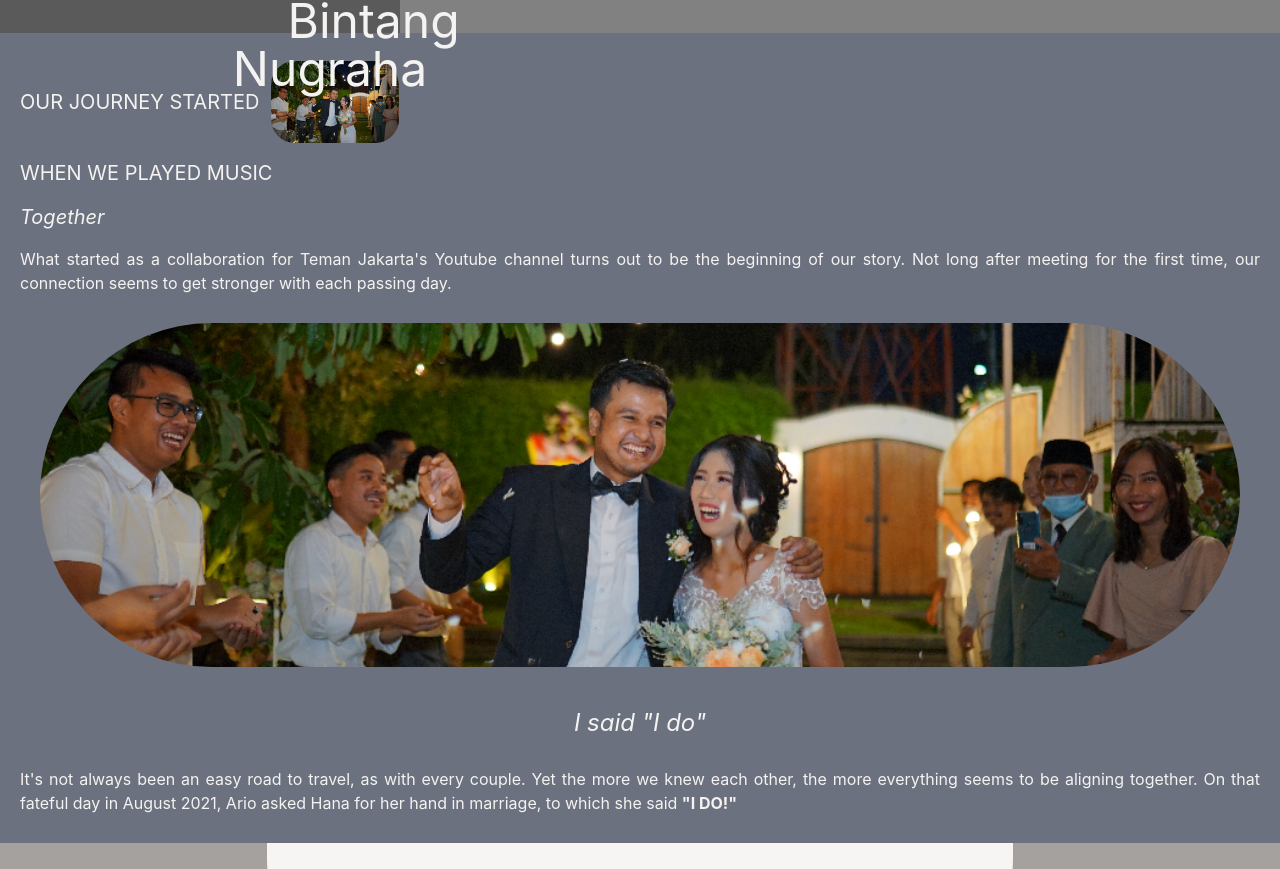
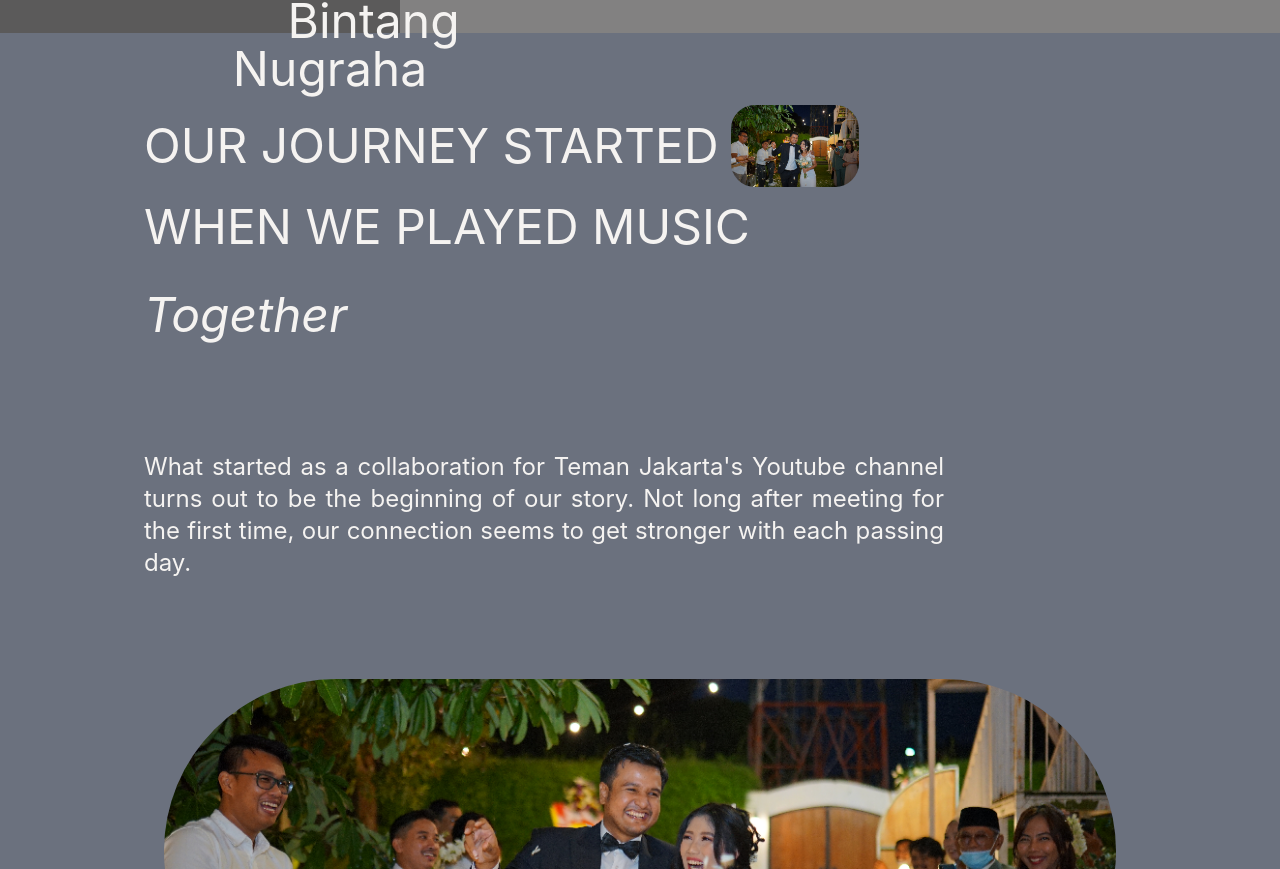
Before and after one commit to ariobintangn/hana-bintang-invitation, a React (Create React App) app in the folder hana-bintang-invitation/: page / in a window 1280 px wide. Shown: the part 1931-2800 px from the top of the page. Built offline with nearby package versions, Linux system fonts and the light colour scheme; grey boxes are pictures that could not be loaded.

Commit message:
add reactive margins

```diff
--- a/hana-bintang-invitation/src/App.js
+++ b/hana-bintang-invitation/src/App.js
@@ -180,9 +180,9 @@ function App() {
       {/*JOURNEY */}
 
       <div className="" id="journey">
-        <div className="bg-cgrey text-left p-5 flex-col">
-          <div className="text-xl">
-            <div className="bg-cgrey py-2 flex items-center">
+        <div className="bg-cgrey text-left p-5 flex-col md:p-16 xl:px-36">
+          <div className="text-2xl md:text-3xl xl:text-5xl">
+            <div className="py-2 flex items-center">
               <p>OUR JOURNEY STARTED</p>
               <img
                 alt="our wedding"
@@ -192,9 +192,9 @@ function App() {
               />
             </div>
             <p className="py-2">WHEN WE PLAYED MUSIC</p>
-            <p className="py-2 italic">Together</p>
+            <p className="py-8 italic">Together</p>
           </div>
-          <p className="text-justify py-2">
+          <p className="text-justify py-2 md:text-xl xl:pr-48 xl:py-20 xl:text-2xl">
             What started as a collaboration for Teman Jakarta's Youtube channel
             turns out to be the beginning of our story. Not long after meeting
             for the first time, our connection seems to get stronger with each
@@ -206,8 +206,11 @@ function App() {
             // style={{ maxWidth: "80%", borderRadius: "30%"}}
             className="h-96 w-full object-cover rounded-full p-5"
           />
-          <h1 className="text-2xl my-5 italic text-center">I said "I do"</h1>
-          <p className="text-justify py-2">
+          <h1 className="text-2xl md:text-3xl my-5 italic text-center">
+            I said "I do"
+          </h1>
+          <p className="md:text-xl text-justify py-2 xl:text-left xl:pr
+          -36 xl:pt-20 xl:text-2xl">
             It's not always been an easy road to travel, as with every couple.
             Yet the more we knew each other, the more everything seems to be
             aligning together. On that fateful day in August 2021, Ario asked
```
